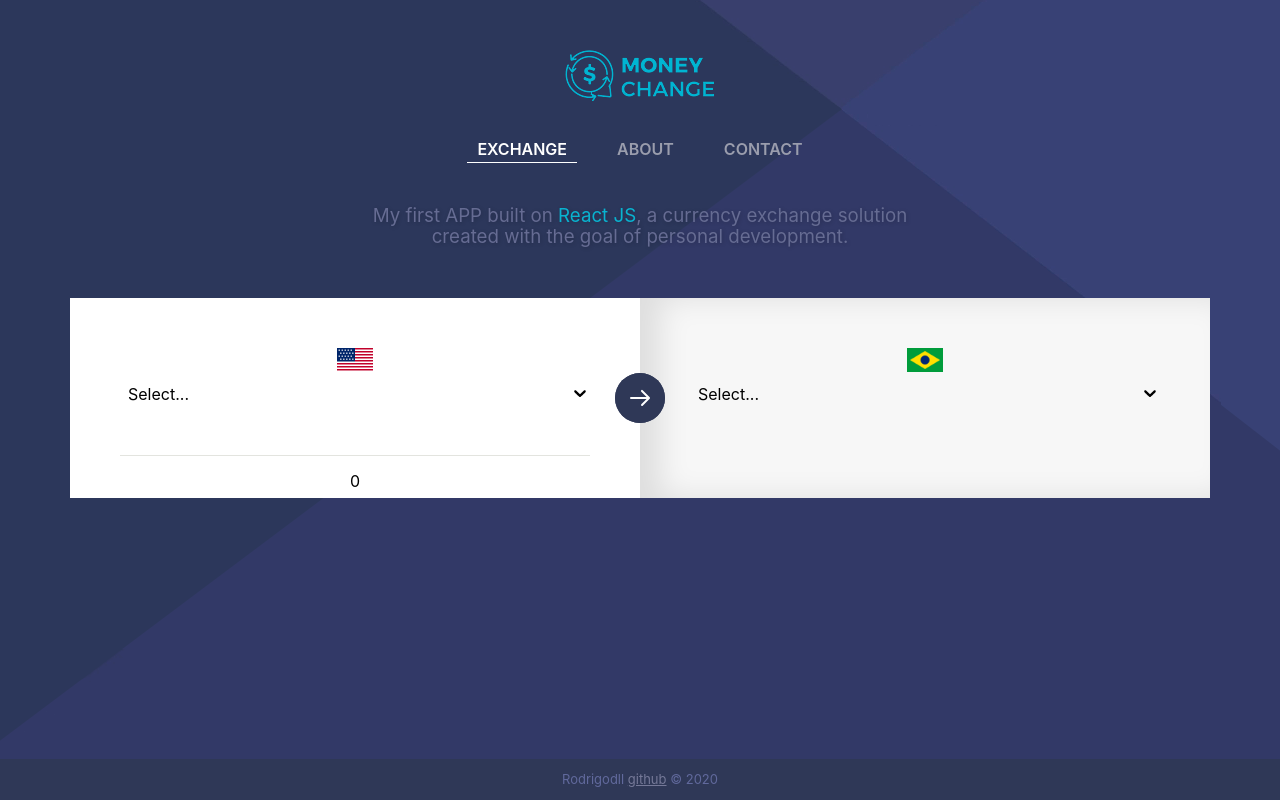
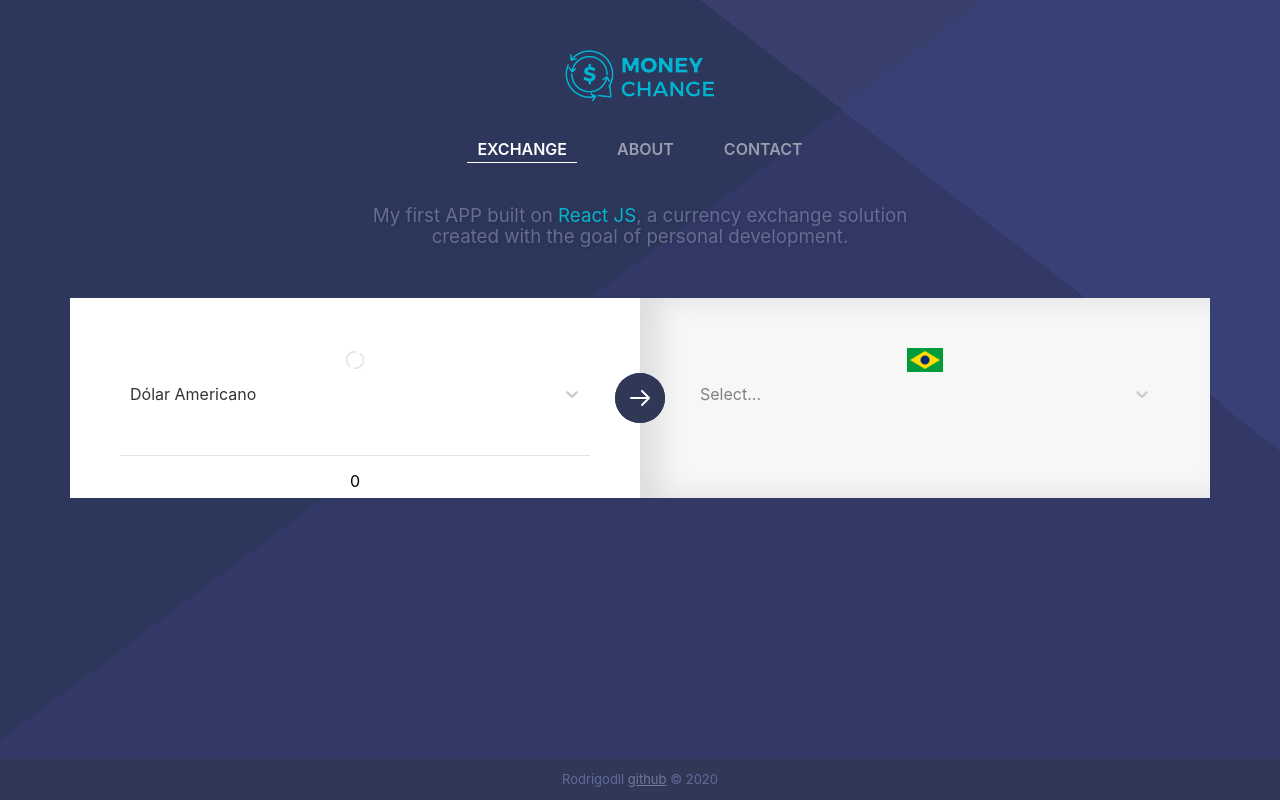
Before and after one commit to rodrigodll/conversor-react, a React (Create React App) app: page / in a window 1280 px wide. Built offline with nearby package versions, Linux system fonts and the light colour scheme.

Commit message:
stylizes select

```diff
--- a/src/components/Conversor.js
+++ b/src/components/Conversor.js
@@ -8,11 +8,7 @@ import './Conversor.css';
 
 const optionsSwitchFrom = coinList.coinList
 
-const optionsSwitchTo = [
-	{ value: 'USD', label: 'USD - Dólar' , symbol: '$'},
-	{ value: 'BRL', label: 'BRL - Real Brasileiro' , symbol: 'R$'},
-	{ value: 'EUR', label: 'EUR - Euro', symbol: '€' }
-]
+const optionsSwitchTo = coinList.coinList
 
 export default class Conversor extends Component {
 	constructor(props) {
@@ -68,8 +64,6 @@ export default class Conversor extends Component {
 	}
 
 	render() {
-		const { selectedOption } = this.state;
-
 		const customStyles = {
 			menu: (provided, state) => ({
 				...provided,
@@ -82,20 +76,16 @@ export default class Conversor extends Component {
 			input: () => ({
 				// backgroundColor: 'red',
 				// width: '100%',
-				// textAlign: 'left',
+				borderRadius: 0,
+				appearance: 'none'
 			}),
 
 			control: (provided, state) => ({
 				...provided,
-				// border: '1px solid red',
 				padding: 0,
 				border: 0,
 				background: 'none',
-				// fontWeight: '700'
-			}),
-
-			dropdownIndicator: () => ({
-				fill: 'blue',
+				boxShadow: 'none'
 			}),
 
 			indicatorSeparator: () => ({
@@ -108,11 +98,8 @@ export default class Conversor extends Component {
 			}),
 			groupHeading: () => ({
 				// border: '1px solid blue',
-				fontWeight: '700'
-			}),
-
-			placeholder: () => ({
-				fontWeight: '400'
+				fontWeight: '700',
+				padding: '20px 10px',
 			}),
 
 			singleValue: (provided, state) => {
@@ -120,24 +107,24 @@ export default class Conversor extends Component {
 				const transition = 'opacity 300ms';
 
 				return { ...provided, opacity, transition };
-				return {...provided, color: state.isFocused ? 'blue' : 'red' }
 			}
 		  }
 		return (
 			<div className="Conversor">
 				<div class="container">
 					<div className="row">
-						<div class="conversor__box col-sm">
+						<div class="conversor__box conversor__box--from col-sm">
 							<div className="conversor__line">
-								<div className={`currency-flag currency-flag-lg currency-flag-${this.state.selectedOptionFrom.value ? this.state.selectedOptionFrom.value : 'USD'}`}></div>
+								<div className={`currency-flag currency-flag-lg currency-flag-${this.state.selectedOptionFrom.value}`}></div>
 
 								{/* Seletor de moeada */}
 								<Select
 									className="input--text"
+									defaultValue={optionsSwitchFrom[0].options[0]}
 									options={optionsSwitchFrom}
 									noOptionsMessage={() => "Moeda não encontrada"}
 									isSearchable
-									value={this.state.selectedOptionFrom}
+									// value={this.state.selectedOptionFrom}
 									onChange={this.handleChangeFrom}
 									styles={customStyles}
 									placeholder={this.state.placeholder}
```
